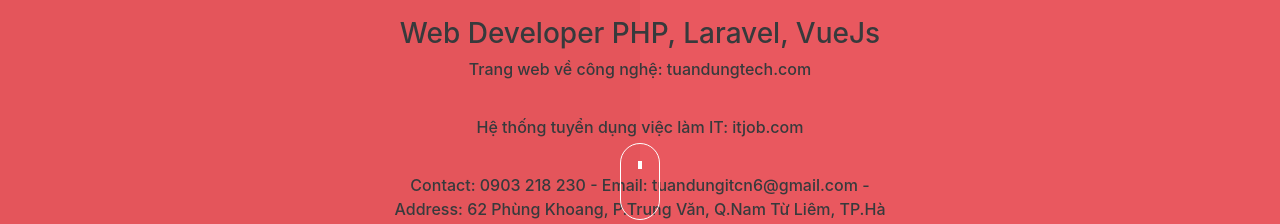
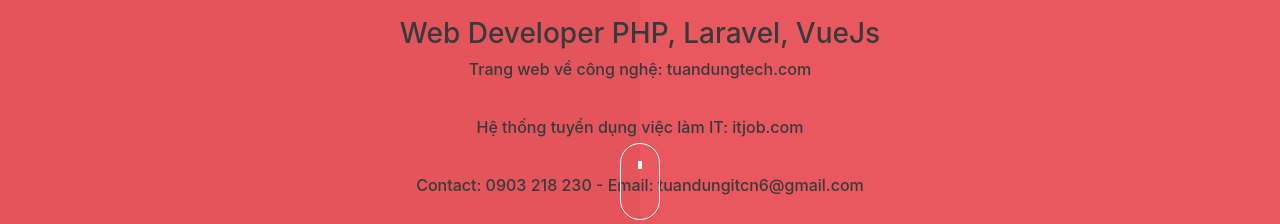
Before and after one commit to dungnt6/dungnt6.github.io, a plain HTML site: page index.html in a window 1280 px wide. Shown: the part 564-788 px from the top of the page. Drawn offline with Linux system fonts and the light colour scheme.

Commit message:
Update index.html

```diff
--- a/index.html
+++ b/index.html
@@ -72,7 +72,7 @@
 		 		<h3> Web Developer PHP, Laravel, VueJs<h3>
 				<p> Trang web về công nghệ: tuandungtech.com</p>
 				<p> Hệ thống tuyển dụng việc làm IT: itjob.com</p>
-				<p> Contact: 0903 218 230 - Email: tuandungitcn6@gmail.com - Address: 62 Phùng Khoang, P.Trung Văn, Q.Nam Từ Liêm, TP.Hà Nội </p>
+				<p> Contact: 0903 218 230 - Email: tuandungitcn6@gmail.com </p>
 		 		<a href="" class="nuthire btn btn-primary"> Hợp tác </a>
 		 	</div>
 			<div class="xuong"></div>
```
